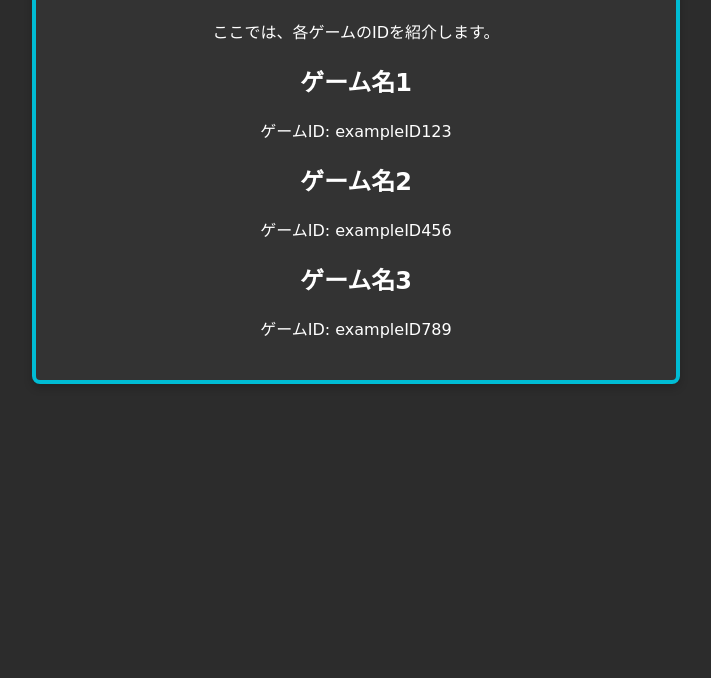
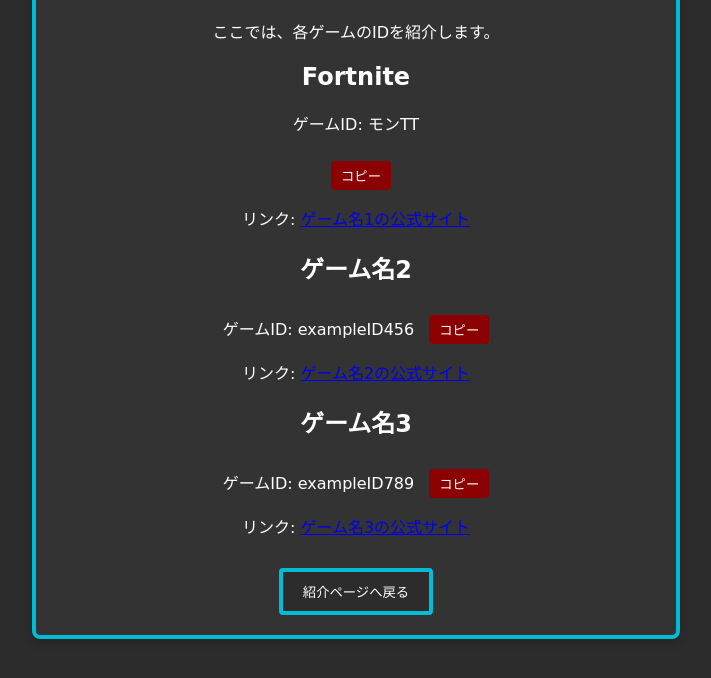
Before and after one commit to suzukisyuichi/myPage, a plain HTML site: page games.html in a window 1280 px wide. Shown: the part 114-792 px from the top of the page, without its empty margins (284-995 px from the left). Drawn offline with Linux system fonts and the light colour scheme.

Commit message:
ゲームページ追加

```diff
--- a/games.html
+++ b/games.html
@@ -17,21 +17,70 @@
       <p>ここでは、各ゲームのIDを紹介します。</p>
 
       <div class="game-id">
-        <h2>ゲーム名1</h2>
-        <p>ゲームID: exampleID123</p>
+        <h2>Fortnite</h2>
+        <p>
+          ゲームID: <span id="game1">モンTT</span>
+
+          </button>
+        </p>
+          <button class="copy-button" onclick="copyToClipboard('game1')">
+            コピー
+          </button>
+        <p>
+          リンク:
+          <a href="https://example.com/game1" target="_blank"
+            >ゲーム名1の公式サイト</a
+          >
+        </p>
       </div>
 
       <div class="game-id">
         <h2>ゲーム名2</h2>
-        <p>ゲームID: exampleID456</p>
+        <p>
+          ゲームID: <span id="game2">exampleID456</span>
+          <button class="copy-button" onclick="copyToClipboard('game2')">
+            コピー
+          </button>
+        </p>
+        <p>
+          リンク:
+          <a href="https://example.com/game2" target="_blank"
+            >ゲーム名2の公式サイト</a
+          >
+        </p>
       </div>
 
       <div class="game-id">
         <h2>ゲーム名3</h2>
-        <p>ゲームID: exampleID789</p>
+        <p>
+          ゲームID: <span id="game3">exampleID789</span>
+          <button class="copy-button" onclick="copyToClipboard('game3')">
+            コピー
+          </button>
+        </p>
+        <p>
+          リンク:
+          <a href="https://example.com/game3" target="_blank"
+            >ゲーム名3の公式サイト</a
+          >
+        </p>
       </div>
-
-      <div class="button-container"></div>
+      <script>
+        function copyToClipboard(id) {
+          var text = document.getElementById(id).textContent;
+          var textarea = document.createElement("textarea");
+          textarea.value = text;
+          document.body.appendChild(textarea);
+          textarea.select();
+          document.execCommand("copy");
+          document.body.removeChild(textarea);
+          alert("コピーしました: " + text);
+        }
+      </script>
+      <div class="button-container">
+        <!-- 紹介ページに戻るボタン -->
+        <button onclick="location.href='index.html'">紹介ページへ戻る</button>
+      </div>
     </div>
   </body>
 </html>
--- a/styles.css
+++ b/styles.css
@@ -1,47 +1,3 @@
-body {
-  font-family: "Press Start 2P", cursive;
-  text-align: center;
-  background: #2c2c2c; /* 黒っぽい背景色を設定 */
-  color: #ffffff;
-}
-.container {
-  max-width: 600px;
-  margin: 20px auto;
-  padding: 20px;
-  background: #333333;
-  border: 4px solid #00bcd4;
-  border-radius: 8px;
-  box-shadow: 0 4px 8px rgba(0, 0, 0, 0.2);
-}
-img {
-  width: 120px;
-  border-radius: 50%;
-  margin-top: 10px;
-  border: 4px solid #ffeb3b;
-}
-.button-container {
-  display: flex;
-  justify-content: center;
-  gap: 10px;
-  flex-wrap: wrap;
-}
-button,
-a.button {
-  padding: 10px 20px;
-  background: #2c2c2c; /* ボタンの背景色を黒っぽく設定 */
-  color: #ffffff;
-  border: 4px solid #00bcd4;
-  border-radius: 4px;
-  cursor: pointer;
-  font-family: "Press Start 2P", cursive;
-  text-decoration: none;
-  display: inline-block;
-  margin-top: 10px;
-}
-button:hover,
-a.button:hover {
-  background: #0097a7;
-}
 body {
   font-family: "Press Start 2P", cursive;
   text-align: center;
@@ -89,3 +45,16 @@
 .game-id {
   margin: 20px 0;
 }
+.copy-button {
+  padding: 5px 10px;
+  margin-left: 10px;
+  background: #8b0000;
+  color: #ffffff;
+  border: none;
+  border-radius: 4px;
+  cursor: pointer;
+  font-family: "Press Start 2P", cursive;
+}
+.copy-button:hover {
+  background: #5a0000; /* ボタンホバー時の色 */
+}
```
